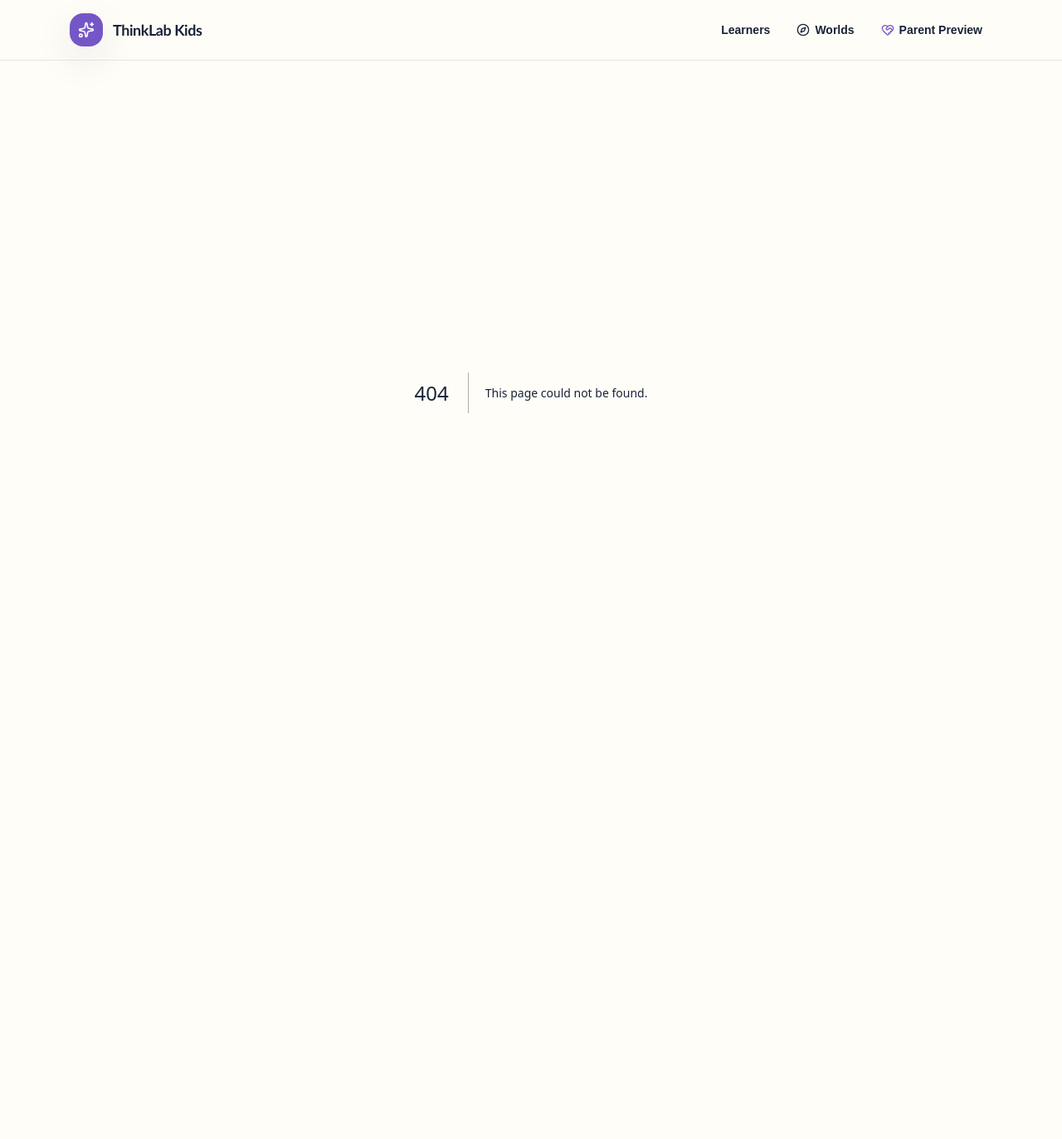
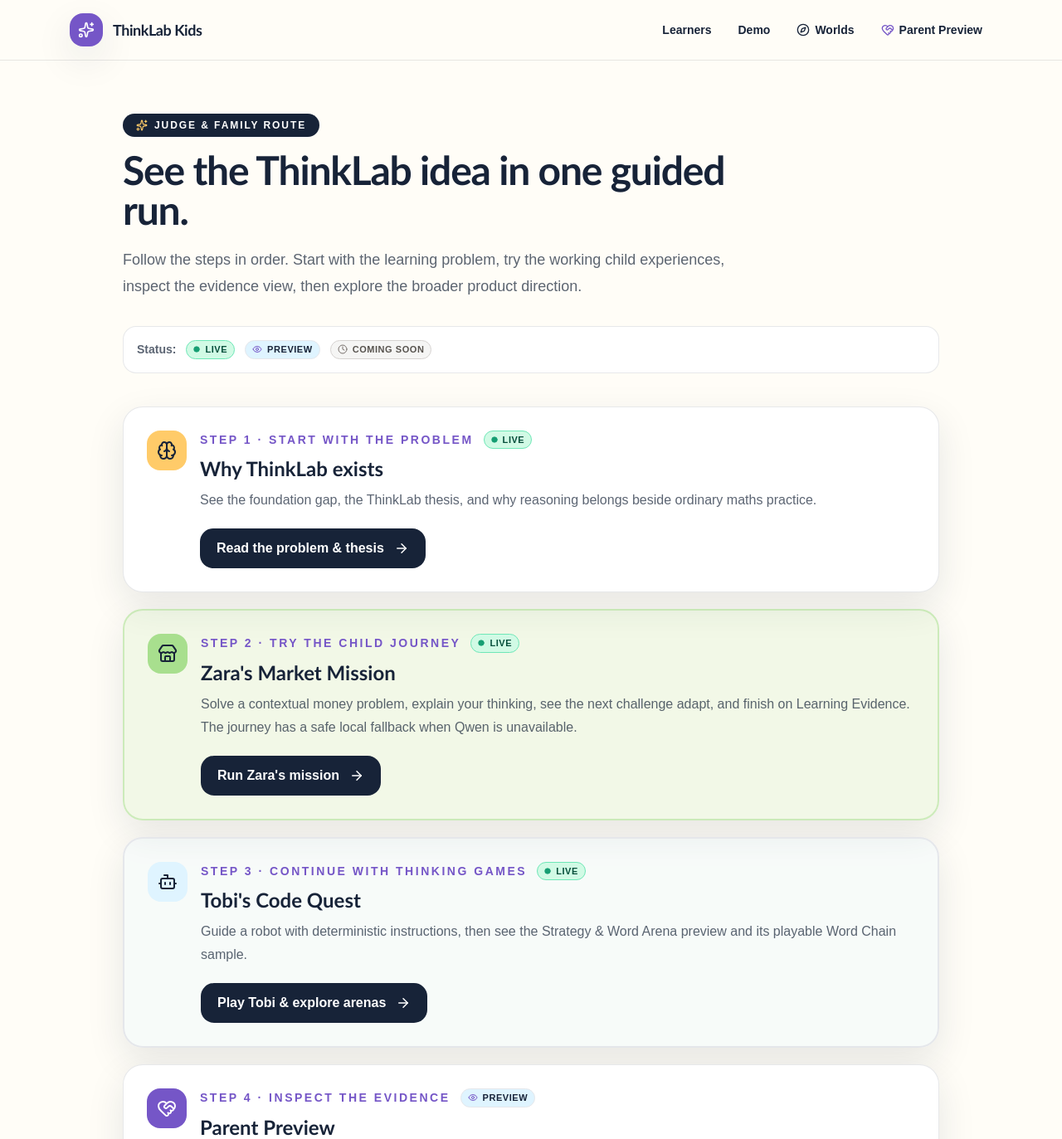
Before and after one commit to SAHEED2010/thinklab-kids, a Next.js app: page /demo in a window 1280 px wide. Before the commit this address had no page. Shown: the top 1373 px of the page at 83% size. Before the commit the page ends 873 px from the top, so only its background shows below. Built offline with nearby package versions, Linux system fonts and the light colour scheme.

Commit message:
feat: add judge-safe guided demo path

```diff
--- /dev/null
+++ b/src/app/demo/page.tsx
@@ -0,0 +1,101 @@
+import type { Metadata } from "next";
+import Link from "next/link";
+import { ArrowRight, Brain, Bot, Compass, HeartHandshake, Sparkles, Store } from "lucide-react";
+import { StatusBadge } from "@/components/status-badge";
+
+export const metadata: Metadata = {
+  title: "Judge Demo · ThinkLab Kids",
+  description: "A guided route through ThinkLab Kids' live learning experiences, evidence preview, and product vision.",
+};
+
+const linkClass = "inline-flex min-h-12 items-center justify-between gap-3 rounded-2xl bg-ink px-5 py-3 font-bold text-white transition hover:bg-berry focus-visible:outline focus-visible:outline-4 focus-visible:outline-berry";
+
+export default function DemoPage() {
+  return (
+    <div className="mx-auto max-w-5xl px-5 py-12 sm:py-16">
+      <div className="max-w-3xl">
+        <p className="inline-flex items-center gap-2 rounded-full bg-ink px-4 py-1.5 text-xs font-bold uppercase tracking-[0.16em] text-white">
+          <Sparkles className="size-3.5 text-mango" aria-hidden="true" />
+          Judge &amp; family route
+        </p>
+        <h1 className="mt-4 font-display text-4xl font-bold tracking-tight sm:text-5xl">See the ThinkLab idea in one guided run.</h1>
+        <p className="mt-5 text-lg leading-8 text-ink/70">
+          Follow the steps in order. Start with the learning problem, try the working child experiences, inspect the evidence view, then explore the broader product direction.
+        </p>
+      </div>
+
+      <div className="mt-8 flex flex-wrap items-center gap-3 rounded-2xl border border-ink/10 bg-white p-4 shadow-2xs" aria-label="Demo status legend">
+        <span className="text-sm font-bold text-ink/70">Status:</span>
+        <StatusBadge status="live" size="sm" />
+        <StatusBadge status="preview" size="sm" />
+        <StatusBadge status="coming-soon" size="sm" />
+      </div>
+
+      <nav aria-label="Guided demo route" className="mt-10 space-y-5">
+        <article className="rounded-3xl border border-ink/10 bg-white p-5 shadow-soft sm:p-7">
+          <div className="flex items-start gap-4">
+            <span className="grid size-12 shrink-0 place-items-center rounded-2xl bg-mango"><Brain aria-hidden="true" size={24} /></span>
+            <div className="min-w-0 flex-1">
+              <div className="flex flex-wrap items-center gap-3"><p className="text-sm font-bold uppercase tracking-[0.18em] text-berry">Step 1 · Start with the problem</p><StatusBadge status="live" size="sm" /></div>
+              <h2 className="mt-2 font-display text-2xl font-bold">Why ThinkLab exists</h2>
+              <p className="mt-2 leading-7 text-ink/70">See the foundation gap, the ThinkLab thesis, and why reasoning belongs beside ordinary maths practice.</p>
+              <Link href="/why" className={`${linkClass} mt-5 w-full sm:w-auto`}><span>Read the problem &amp; thesis</span><ArrowRight aria-hidden="true" size={18} /></Link>
+            </div>
+          </div>
+        </article>
+
+        <article className="rounded-3xl border-2 border-leaf/50 bg-leaf/15 p-5 shadow-soft sm:p-7">
+          <div className="flex items-start gap-4">
+            <span className="grid size-12 shrink-0 place-items-center rounded-2xl bg-leaf"><Store aria-hidden="true" size={24} /></span>
+            <div className="min-w-0 flex-1">
+              <div className="flex flex-wrap items-center gap-3"><p className="text-sm font-bold uppercase tracking-[0.18em] text-berry">Step 2 · Try the child journey</p><StatusBadge status="live" size="sm" /></div>
+              <h2 className="mt-2 font-display text-2xl font-bold">Zara&apos;s Market Mission</h2>
+              <p className="mt-2 leading-7 text-ink/70">Solve a contextual money problem, explain your thinking, see the next challenge adapt, and finish on Learning Evidence. The journey has a safe local fallback when Qwen is unavailable.</p>
+              <Link href="/learn/zara" className={`${linkClass} mt-5 w-full sm:w-auto`}><span>Run Zara&apos;s mission</span><ArrowRight aria-hidden="true" size={18} /></Link>
+            </div>
+          </div>
+        </article>
+
+        <article className="rounded-3xl border-2 border-sky-400 bg-sky/25 p-5 shadow-soft sm:p-7">
+          <div className="flex items-start gap-4">
+            <span className="grid size-12 shrink-0 place-items-center rounded-2xl bg-sky"><Bot aria-hidden="true" size={24} /></span>
+            <div className="min-w-0 flex-1">
+              <div className="flex flex-wrap items-center gap-3"><p className="text-sm font-bold uppercase tracking-[0.18em] text-berry">Step 3 · Continue with thinking games</p><StatusBadge status="live" size="sm" /></div>
+              <h2 className="mt-2 font-display text-2xl font-bold">Tobi&apos;s Code Quest</h2>
+              <p className="mt-2 leading-7 text-ink/70">Guide a robot with deterministic instructions, then see the Strategy &amp; Word Arena preview and its playable Word Chain sample.</p>
+              <Link href="/learn/tobi" className={`${linkClass} mt-5 w-full sm:w-auto`}><span>Play Tobi &amp; explore arenas</span><ArrowRight aria-hidden="true" size={18} /></Link>
+            </div>
+          </div>
+        </article>
+
+        <article className="rounded-3xl border border-ink/10 bg-white p-5 shadow-soft sm:p-7">
+          <div className="flex items-start gap-4">
+            <span className="grid size-12 shrink-0 place-items-center rounded-2xl bg-berry text-white"><HeartHandshake aria-hidden="true" size={24} /></span>
+            <div className="min-w-0 flex-1">
+              <div className="flex flex-wrap items-center gap-3"><p className="text-sm font-bold uppercase tracking-[0.18em] text-berry">Step 4 · Inspect the evidence</p><StatusBadge status="preview" size="sm" /></div>
+              <h2 className="mt-2 font-display text-2xl font-bold">Parent Preview</h2>
+              <p className="mt-2 leading-7 text-ink/70">Review a synthetic, fictional learner view focused on observable strategies, explanations, and next steps rather than permanent ability labels.</p>
+              <Link href="/parent" className={`${linkClass} mt-5 w-full sm:w-auto`}><span>Open Parent Preview</span><ArrowRight aria-hidden="true" size={18} /></Link>
+            </div>
+          </div>
+        </article>
+
+        <article className="rounded-3xl border border-ink/10 bg-paper p-5 shadow-soft sm:p-7">
+          <div className="flex items-start gap-4">
+            <span className="grid size-12 shrink-0 place-items-center rounded-2xl bg-mango"><Compass aria-hidden="true" size={24} /></span>
+            <div className="min-w-0 flex-1">
+              <div className="flex flex-wrap items-center gap-3"><p className="text-sm font-bold uppercase tracking-[0.18em] text-berry">Step 5 · Look ahead</p><StatusBadge status="preview" size="sm" /><StatusBadge status="coming-soon" size="sm" /></div>
+              <h2 className="mt-2 font-display text-2xl font-bold">From today&apos;s slices to a wider learning world</h2>
+              <p className="mt-2 leading-7 text-ink/70">See the learning loop, developmental stages, learning worlds, and honest boundaries between what works now and what remains future work.</p>
+              <div className="mt-5 grid gap-3 sm:grid-cols-3">
+                <Link href="/how-it-works" className="inline-flex min-h-12 items-center justify-between gap-2 rounded-2xl border-2 border-ink/15 px-4 py-3 font-bold text-ink transition hover:border-berry focus-visible:outline focus-visible:outline-4 focus-visible:outline-berry"><span>How it works</span><ArrowRight aria-hidden="true" size={17} /></Link>
+                <Link href="/ages" className="inline-flex min-h-12 items-center justify-between gap-2 rounded-2xl border-2 border-ink/15 px-4 py-3 font-bold text-ink transition hover:border-berry focus-visible:outline focus-visible:outline-4 focus-visible:outline-berry"><span>Ages 4–14</span><ArrowRight aria-hidden="true" size={17} /></Link>
+                <Link href="/worlds" className="inline-flex min-h-12 items-center justify-between gap-2 rounded-2xl border-2 border-ink/15 px-4 py-3 font-bold text-ink transition hover:border-berry focus-visible:outline focus-visible:outline-4 focus-visible:outline-berry"><span>Learning worlds</span><ArrowRight aria-hidden="true" size={17} /></Link>
+              </div>
+            </div>
+          </div>
+        </article>
+      </nav>
+    </div>
+  );
+}
--- a/src/app/page.tsx
+++ b/src/app/page.tsx
@@ -91,7 +91,7 @@ export default function HomePage() {
               {/* Hero Action CTAs */}
               <div className="mt-8 flex flex-wrap items-center gap-3">
                 <Link
-                  href="#demo-experience"
+                  href="/demo"
                   className="inline-flex min-h-12 items-center gap-2.5 rounded-full bg-ink px-6 py-3 font-bold text-white shadow-soft transition hover:bg-berry focus-visible:outline focus-visible:outline-4 focus-visible:outline-berry"
                 >
                   <span>Enter the ThinkLab Demo</span>
--- a/src/components/app-shell.tsx
+++ b/src/components/app-shell.tsx
@@ -21,13 +21,19 @@ export function AppShell({ children }: { children: ReactNode }) {
           </Link>
           <nav
             aria-label="Main navigation"
-            className="flex items-center gap-1 sm:gap-2 text-xs sm:text-sm font-semibold shrink-0"
+            className="flex min-w-0 max-w-[calc(100vw-7.5rem)] items-center gap-1 overflow-x-auto scrollbar-none text-xs font-semibold shrink-0 sm:max-w-none sm:gap-2 sm:overflow-visible sm:text-sm"
           >
             <Link
               className="rounded-full px-2 sm:px-3 py-1.5 sm:py-2 hover:bg-sky focus-visible:outline focus-visible:outline-4 focus-visible:outline-berry"
               href="/learners"
             >
               Learners
+            </Link>
+            <Link
+              className="rounded-full px-2 sm:px-3 py-1.5 sm:py-2 hover:bg-sky focus-visible:outline focus-visible:outline-4 focus-visible:outline-berry"
+              href="/demo"
+            >
+              Demo
             </Link>
             <Link
               className="flex items-center gap-1 sm:gap-1.5 rounded-full px-2 sm:px-3 py-1.5 sm:py-2 hover:bg-sky focus-visible:outline focus-visible:outline-4 focus-visible:outline-berry"
```
